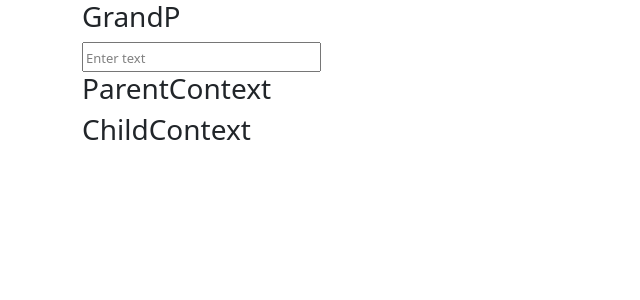
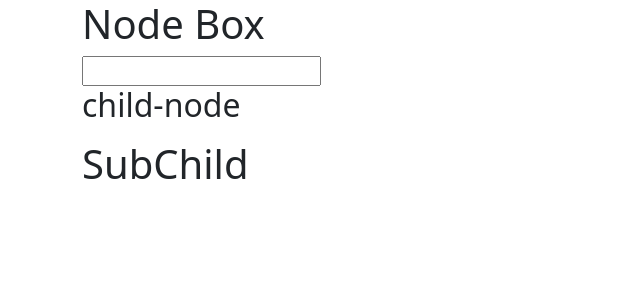
Before and after one commit to Himanshu12866/UI-react, a React (Vite) app in the folder learnreact/: page / in a window 1280 px wide. Shown: the top 300 px of the page, without its empty margins (0-640 px from the left). Built offline with nearby package versions, Linux system fonts and the light colour scheme.

Commit message:
"Updated App.jsx to import and render Node component, and modified context-demo components to create and use ContextDemo1 context."

```diff
--- a/learnreact/src/App.jsx
+++ b/learnreact/src/App.jsx
@@ -2,8 +2,9 @@
 import "./component/login.component.css";
 import "./component/input.component.css";
 import "./App.css"
+import Node from "./component/context-demo/node";
 // import ShopperApp from "./component/shopper";
-import GrandP from "./component/context/GrandP";
+// import GrandP from "./component/context/GrandP";
 // import FormDemo6 from "./component/formdemo6";
 // import FormDemo5 from "./component/formdemo5";
 // import FormDemo2 from "./component/formValidation1";
@@ -40,8 +41,9 @@ function App() {
       {/* <FormDemo4 /> */}
       {/* <FormDemo5/> */}
       {/* <FormDemo6 /> */}
-      <GrandP />
+      {/* <GrandP /> */}
 
+<Node />
     </div>
   )
 }
--- a/learnreact/src/component/context-demo/child-node.jsx
+++ b/learnreact/src/component/context-demo/child-node.jsx
@@ -1,10 +1,19 @@
 
 
-import React from 'react'
+import { useContext } from "react";
+import { ContextDemo1 } from "./node";
+import SubChild from "./subchild-node";
 
 const ChildNode = () => {
+    const  contextValue = useContext(ContextDemo1)
   return (
-    <div>child-node</div>
+    <div>
+    <h2>child-node</h2>
+
+     <p>{contextValue}</p>
+     <SubChild/>
+    </div>
+
   )
 }
 
--- a/learnreact/src/component/context-demo/node.jsx
+++ b/learnreact/src/component/context-demo/node.jsx
@@ -15,17 +15,17 @@
 
 import { createContext,useState } from "react";
 import ChildNode from "./child-node";
-let contextDemo = createContext(null);
+ export let ContextDemo1 = createContext(null);
 
 
 const Node = () => {
     const [msg, setMsg] = useState("");
     return(
-        <contextDemo.Provider value={msg}>
+        <ContextDemo1.Provider value={msg}>
             <h1>Node Box</h1>
             <input type="text" onChange={(e) => setMsg(e.target.value)}></input>
             <ChildNode/>
-        </contextDemo.Provider>
+        </ContextDemo1.Provider>
     )
 }
 
--- a/learnreact/src/component/context-demo/subchild-node.jsx
+++ b/learnreact/src/component/context-demo/subchild-node.jsx
@@ -0,0 +1,14 @@
+
+import { useContext } from "react";
+import { ContextDemo1 } from "./node";
+
+ const SubChild = () => {
+    let contextValue = useContext(ContextDemo1)
+    return (
+       <div>
+         <h1>SubChild</h1>
+         <p>{contextValue}</p>
+       </div>
+    )
+}
+export default SubChild;
```
